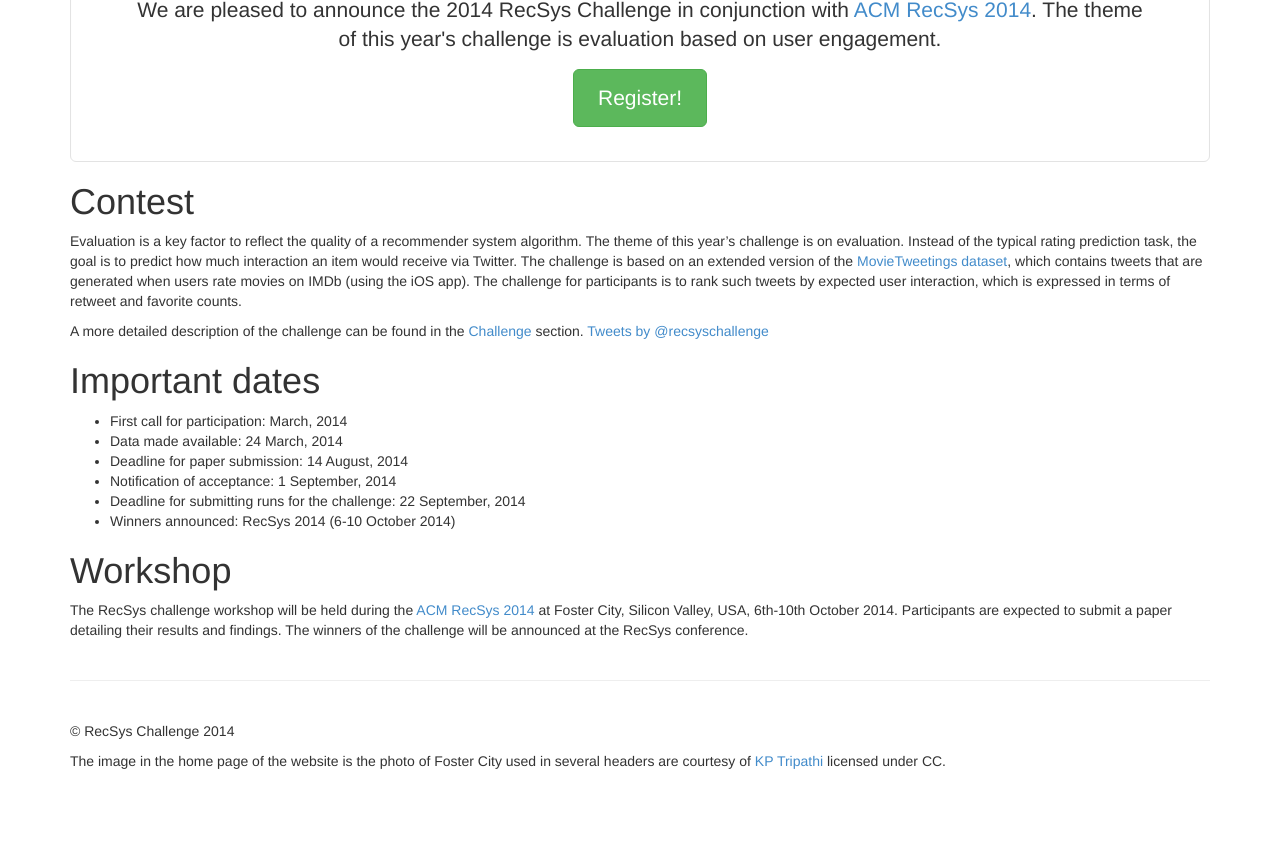
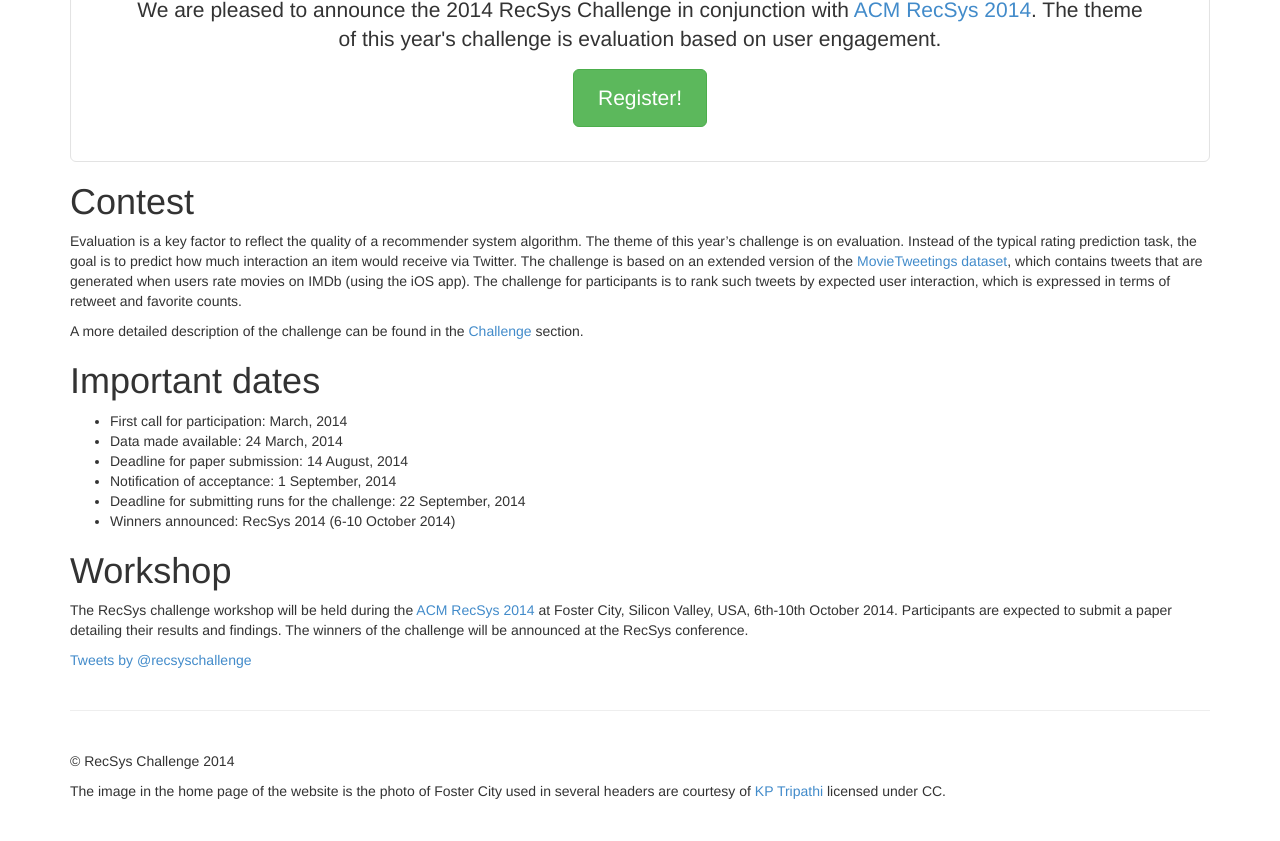
Before and after one commit to recsyschallenge/2014, a Jekyll site: the page built from index.md, in a window 1280 px wide. Shown: the part 553-1394 px from the top of the page. Built offline with Jekyll 4.4.1, drawn with Linux system fonts in a browser that asks for light colours; Markdown is read by kramdown in place of the engine named in the settings; comment, search, counter and statistics services are not loaded; before the commit the page ends 1364 px from its top, so only the background shows below that; some of the changed lines change nothing that is shown.

Commit message:
twitter widget

```diff
--- a/index.md
+++ b/index.md
@@ -16,9 +16,6 @@
 The challenge is based on an extended version of the [MovieTweetings dataset](http://www.recsyswiki.com/wiki/Movietweetings), which contains tweets that are generated when users rate movies on IMDb (using the iOS app). The challenge for participants is to rank such tweets by expected user interaction, which is expressed in terms of retweet and favorite counts.
 
 A more detailed description of the challenge can be found in the [Challenge](/challenge/) section.
-<a class="twitter-timeline" href="https://twitter.com/recsyschallenge" data-widget-id="471263323422334978">Tweets by @recsyschallenge</a>
-<script>!function(d,s,id){var js,fjs=d.getElementsByTagName(s)[0],p=/^http:/.test(d.location)?'http':'https';if(!d.getElementById(id)){js=d.createElement(s);js.id=id;js.src=p+"://platform.twitter.com/widgets.js";fjs.parentNode.insertBefore(js,fjs);}}(document,"script","twitter-wjs");</script>
-
 
 #Important dates
 <ul>
@@ -32,3 +29,6 @@
 
 #Workshop
 The RecSys challenge workshop will be held during the <a href="http://recsys.acm.org/recsys14/">ACM RecSys 2014</a> at Foster City, Silicon Valley, USA, 6th-10th October 2014. Participants are expected to submit a paper detailing their results and findings. The winners of the challenge will be announced at the RecSys conference.
+
+<a class="twitter-timeline" href="https://twitter.com/recsyschallenge" data-widget-id="471263323422334978">Tweets by @recsyschallenge</a>
+<script>!function(d,s,id){var js,fjs=d.getElementsByTagName(s)[0],p=/^http:/.test(d.location)?'http':'https';if(!d.getElementById(id)){js=d.createElement(s);js.id=id;js.src=p+"://platform.twitter.com/widgets.js";fjs.parentNode.insertBefore(js,fjs);}}(document,"script","twitter-wjs");</script>
```
